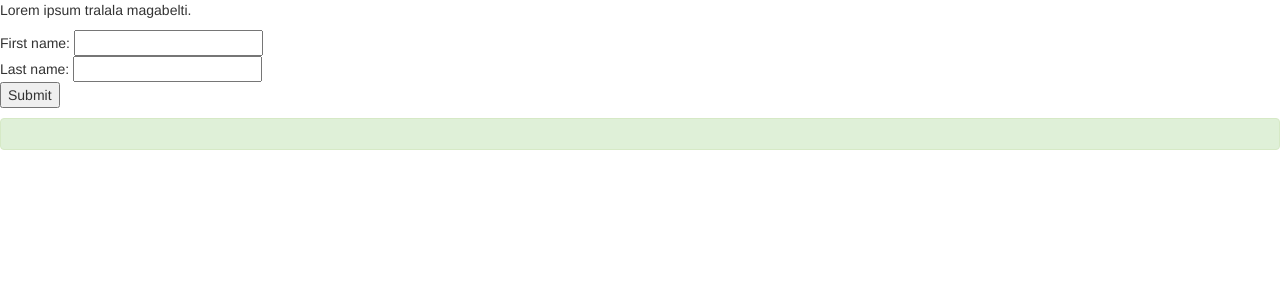
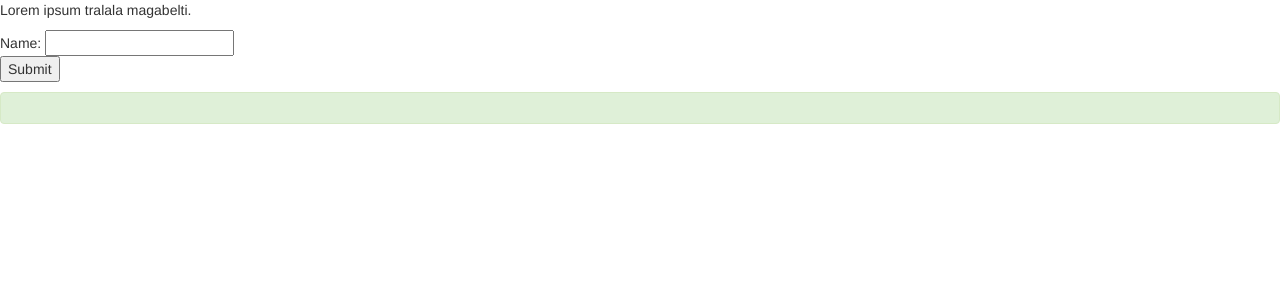
Before and after one commit to Omarvk/ticTacToe, a web app: page / in a window 1280 px wide. Shown: the top 300 px of the page. Run offline with its HTML, style and script files only (its server is not run), Linux system fonts and the light colour scheme; data that the repository does not hold is empty; some libraries are stand-ins or nearby versions.

Commit message:
Edit index file.

```diff
--- a/src/main/resources/public/index.html
+++ b/src/main/resources/public/index.html
@@ -11,8 +11,7 @@
 		Lorem ipsum tralala magabelti.
 	</p>
 	<form action="/name" method="post" class="form-inline" role="form">
-		First name: <input type="text" name="fname"><br>
-		Last name: <input type="text" name="lname"><br>
+		Name: <input type="text" name="n"><br>
 		<button type="submit" value="Submit">Submit</button>
 	</form>
 	<p>
```
